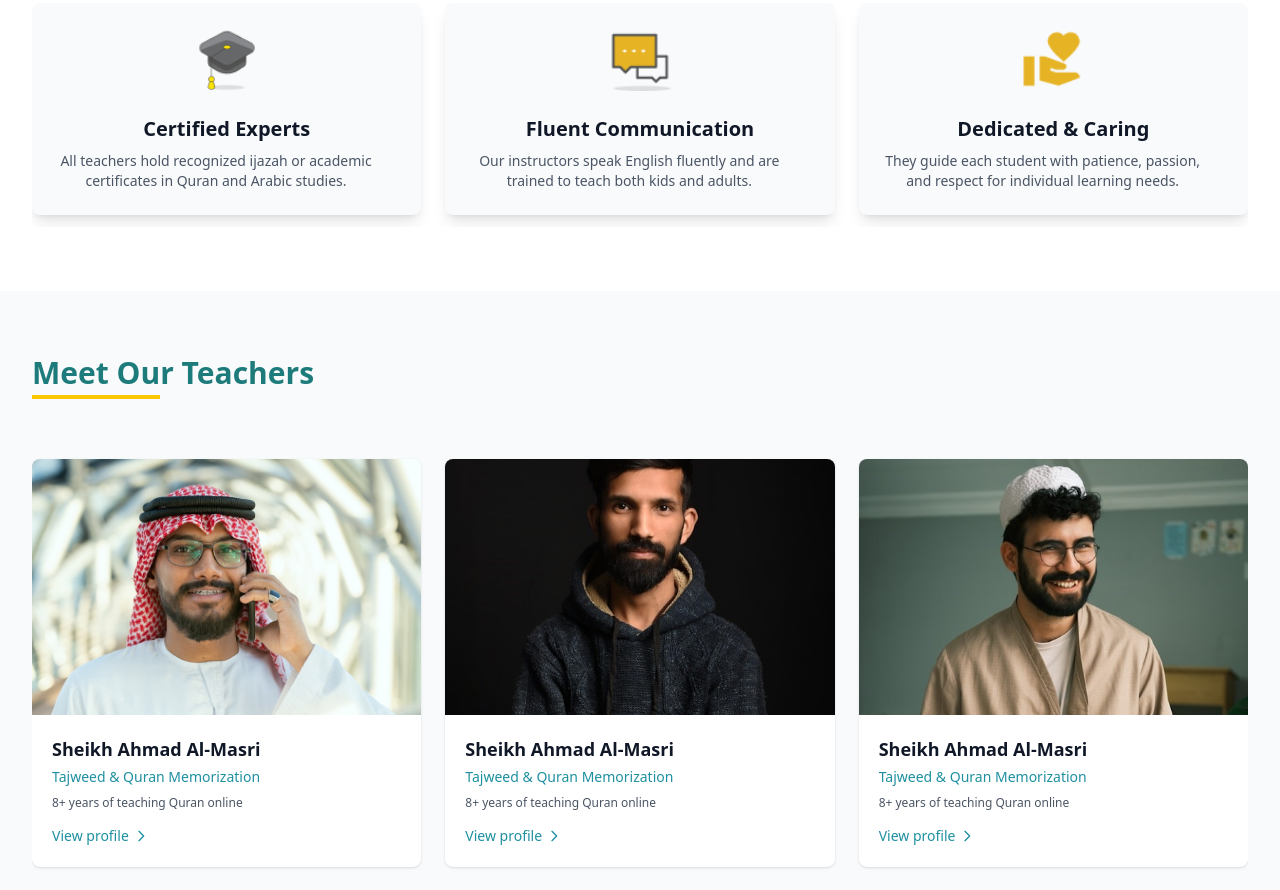
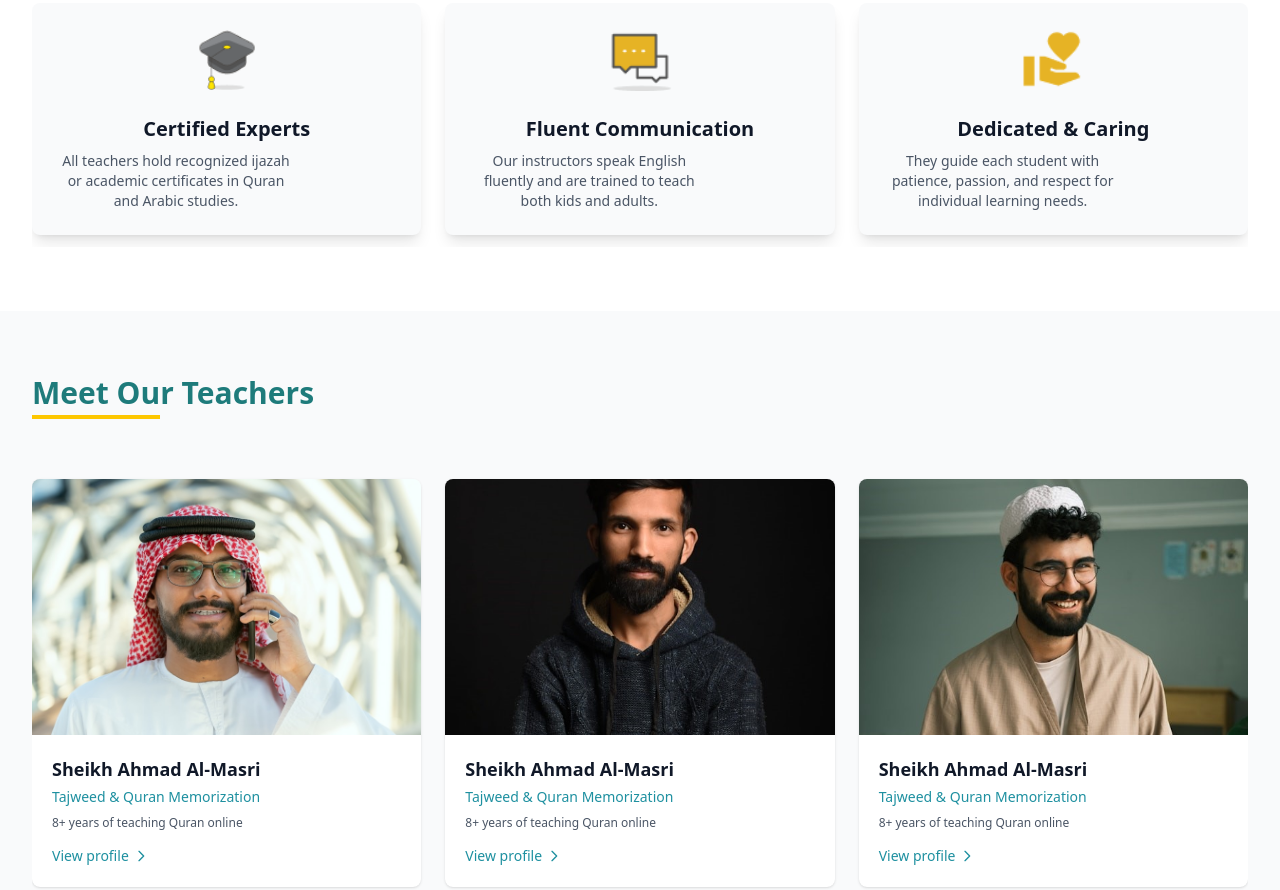
Before and after one commit to mostafaelkholy50/Ascend, a plain HTML site: page Our_Teachers.html in a window 1280 px wide. Shown: the part 861-1751 px from the top of the page. Drawn offline with nearby package versions, Linux system fonts and the light colour scheme.

Commit message:
Update paragraph width for consistency in teacher descriptions

```diff
--- a/Our_Teachers.html
+++ b/Our_Teachers.html
@@ -139,7 +139,7 @@
           <img src="./images/streamline-emojis_graduation-cap.png" alt="Graduation Cap Icon" class="h-16 w-16 mx-auto mb-2">
         </div>
         <h3 class="text-xl font-bold text-gray-900 mb-2">Certified Experts</h3>
-        <p class="text-gray-600 text-sm lg:w-80 sm:w-60">
+        <p class="text-gray-600 text-sm w-60">
           All teachers hold recognized ijazah or academic certificates in Quran and Arabic studies.
         </p>
       </div>
@@ -149,7 +149,7 @@
           <img src="./images/icon-park_communication.png" alt="Communication Icon" class="h-16 w-16 mx-auto mb-2">
         </div>
         <h3 class="text-xl font-bold text-gray-900 mb-2">Fluent Communication</h3>
-        <p class="text-gray-600 text-sm lg:w-80 sm:w-60">
+        <p class="text-gray-600 text-sm w-60">
           Our instructors speak English fluently and are trained to teach both kids and adults.
         </p>
       </div>
@@ -159,7 +159,7 @@
           <img src="./images/mdi_love.png" alt="Love and Care Icon" class="h-16 w-16 mx-auto mb-2">
         </div>
         <h3 class="text-xl font-bold text-gray-900 mb-2">Dedicated & Caring</h3>
-        <p class="text-gray-600 text-sm lg:w-80 sm:w-60">
+        <p class="text-gray-600 text-sm w-60">
           They guide each student with patience, passion, and respect for individual learning needs.
         </p>
       </div>
```
